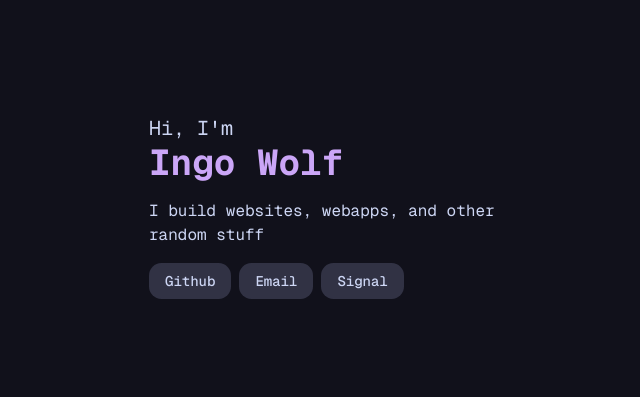
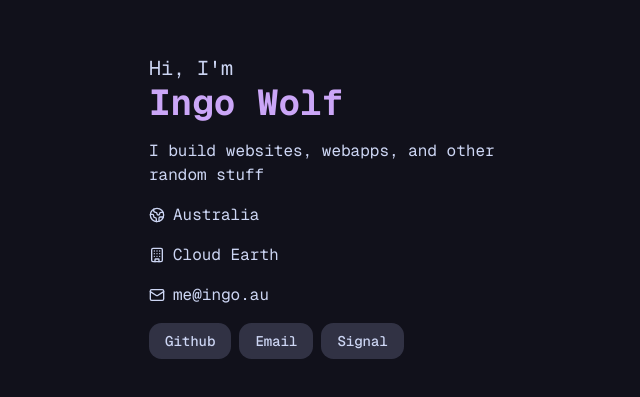
Before and after one commit to Inglan/temp-website, a Next.js app: page / in a window 1280 px wide. Shown: the part 199-596 px from the top of the page, without its empty margins (315-955 px from the left). Built offline with nearby package versions, Linux system fonts and the light colour scheme.

Commit message:
add more stuff

```diff
--- a/app/page.tsx
+++ b/app/page.tsx
@@ -3,6 +3,7 @@
 import { Button } from "@/components/ui/button";
 import Link from "next/link";
 import { motion } from "motion/react";
+import { Building, Building2, Earth, Mail } from "lucide-react";
 
 export default function Home() {
   return (
@@ -50,6 +51,33 @@ export default function Home() {
         >
           I build websites, webapps, and other random stuff
         </motion.span>
+        <motion.div
+          initial={{ opacity: 0 }}
+          animate={{ opacity: 1 }}
+          transition={{ duration: 0.5, delay: 0.6 }}
+          className="w-full flex flex-row gap-2 items-center"
+        >
+          <Earth className="size-4" />
+          Australia
+        </motion.div>
+        <motion.div
+          initial={{ opacity: 0 }}
+          animate={{ opacity: 1 }}
+          transition={{ duration: 0.5, delay: 0.7 }}
+          className="w-full flex flex-row gap-2 items-center"
+        >
+          <Building className="size-4" />
+          Cloud Earth
+        </motion.div>
+        <motion.div
+          initial={{ opacity: 0 }}
+          animate={{ opacity: 1 }}
+          transition={{ duration: 0.5, delay: 0.8 }}
+          className="w-full flex flex-row gap-2 items-center"
+        >
+          <Mail className="size-4" />
+          me@ingo.au
+        </motion.div>
         <div className="flex flex-row gap-2 flex-wrap min-w-full">
           {[
             { title: "Github", href: "https://github.com/Inglan" },
@@ -63,7 +91,7 @@ export default function Home() {
               key={item.title}
               initial={{ opacity: 0 }}
               animate={{ opacity: 1 }}
-              transition={{ duration: 0.5, delay: 0.5 + index * 0.1 }}
+              transition={{ duration: 0.5, delay: 0.9 + index * 0.1 }}
             >
               <Button variant="secondary" asChild>
                 <Link href={item.href} target="_blank">
```
